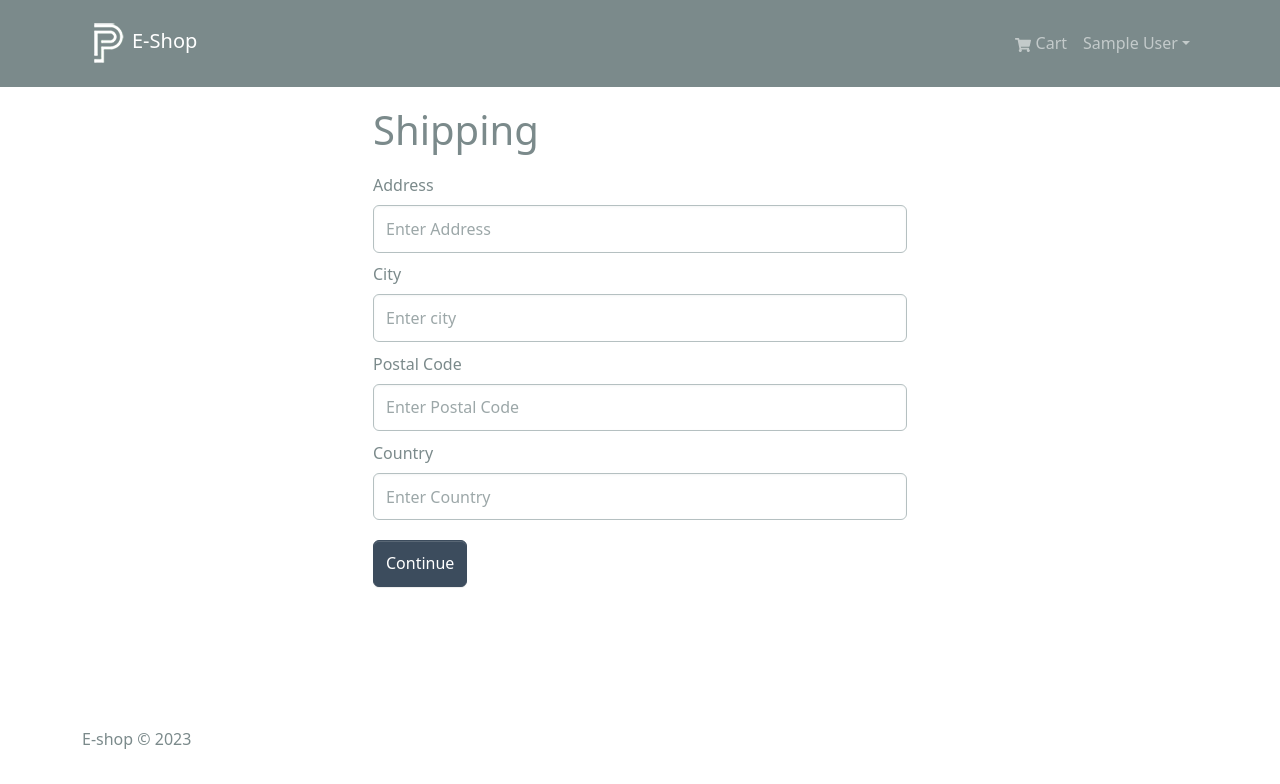
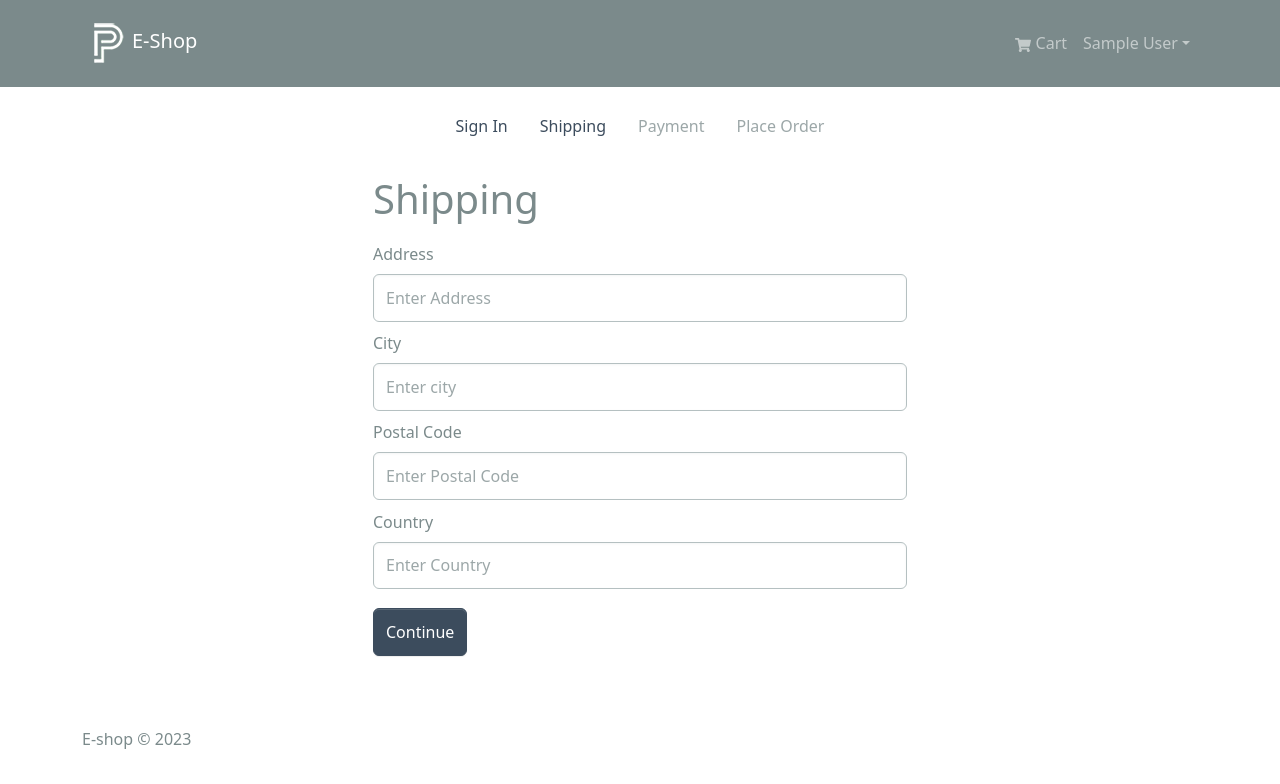
Before and after one commit to Kfir1/E-shop, a React (Create React App) app in the folder frontend/: page /shipping in a window 1280 px wide. Shown: the top 784 px of the page. Built offline with nearby package versions, Linux system fonts and the light colour scheme; sample sign-in values are in the browser's storage.

Commit message:
added CheckoutSteps component

```diff
--- /dev/null
+++ b/frontend/src/components/CheckoutSteps.jsx
@@ -0,0 +1,50 @@
+import { Nav } from 'react-bootstrap';
+import { LinkContainer } from 'react-router-bootstrap';
+
+const CheckoutSteps = ({ step1, step2, step3, step4 }) => {
+  return (
+    <Nav className='justify-content-center mb-4'>
+      <Nav.Item>
+        { step1 ? (
+            <LinkContainer to='/login'>
+              <Nav.Link>Sign In</Nav.Link>
+            </LinkContainer>
+        ) : (
+          <Nav.Link disabled>Sign In</Nav.Link>
+        ) }
+      </Nav.Item>
+
+      <Nav.Item>
+        { step2 ? (
+            <LinkContainer to='/shipping'>
+              <Nav.Link>Shipping</Nav.Link>
+            </LinkContainer>
+        ) : (
+          <Nav.Link disabled>Shipping</Nav.Link>
+        ) }
+      </Nav.Item>
+
+      <Nav.Item>
+        { step3 ? (
+            <LinkContainer to='/payment'>
+              <Nav.Link>Payment</Nav.Link>
+            </LinkContainer>
+        ) : (
+          <Nav.Link disabled>Payment</Nav.Link>
+        ) }
+      </Nav.Item>
+
+      <Nav.Item>
+        { step4 ? (
+            <LinkContainer to='/placeorder'>
+              <Nav.Link>Place Order</Nav.Link>
+            </LinkContainer>
+        ) : (
+          <Nav.Link disabled>Place Order</Nav.Link>
+        ) }
+      </Nav.Item>
+    </Nav>
+  )
+}
+
+export default CheckoutSteps;
--- a/frontend/src/components/PrivateRoute.jsx
+++ b/frontend/src/components/PrivateRoute.jsx
@@ -4,6 +4,7 @@ import { useSelector } from "react-redux";
 const PrivateRoute = () => {
   const { userInfo } = useSelector(state => state.auth);
 
+  // if  exist go to
   return (
     userInfo ? <Outlet /> : <Navigate to='/login' replace/> // replace for replacing any past history
   )
--- a/frontend/src/screens/ShippingScreen.jsx
+++ b/frontend/src/screens/ShippingScreen.jsx
@@ -4,6 +4,7 @@ import { useDispatch, useSelector } from "react-redux";
 import { useNavigate } from "react-router-dom";
 import FormContainer from "../components/FormContainer";
 import { saveShippingAddress } from "../slices/cartSlice";
+import CheckoutSteps from "../components/CheckoutSteps";
 
 const ShippingScreen = () => {
 
@@ -29,6 +30,8 @@ const ShippingScreen = () => {
 
   return (
     <FormContainer>
+        <CheckoutSteps step1 step2 />
+
         <h1>Shipping</h1>
 
         <Form onSubmit={submitHandler}>
```
